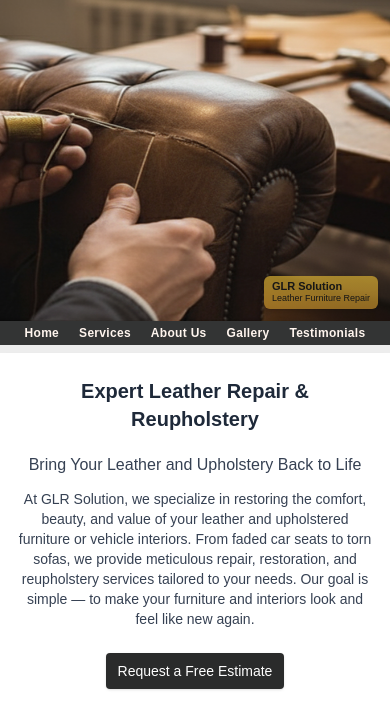
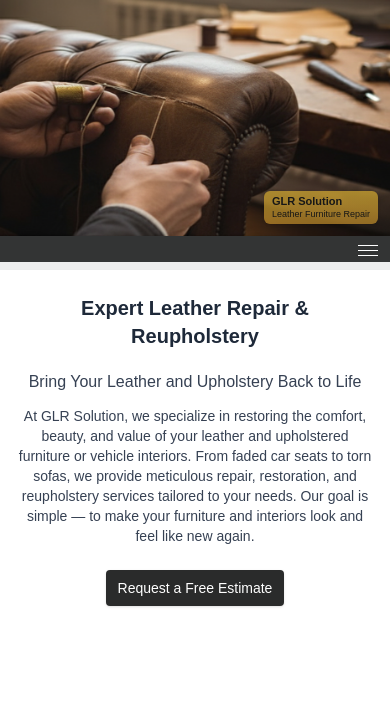
Before and after one commit to evunti/llc-app, a Next.js app: page / in a window 390 px wide. Shown: the top 728 px of the page. Built offline with nearby package versions, Linux system fonts and the light colour scheme.

Commit message:
fix: mobile nav bar and cover photo

```diff
--- a/app/components/navbar.tsx
+++ b/app/components/navbar.tsx
@@ -16,9 +16,9 @@ export function NavBar() {
 
   return (
     <nav className="w-full flex justify-center mb-2 relative px-0 z-20">
-      <div className="w-full flex items-center justify-center relative min-h-[20px] bg-[#2a2b2b]/95 md:border-b-2 md:shadow-sm">
-  {/* Desktop nav (now visible on mobile) */}
-  <div className="flex gap-1 py-0 sm:gap-2 sm:py-0.5">
+      <div className="w-full flex items-center justify-center relative min-h-[26px] py-2 md:py-3 bg-[#2a2b2b]/95 md:border-b-2 md:shadow-sm">
+        {/* Desktop nav (now visible on mobile) */}
+        <div className="hidden md:flex gap-2 py-1 sm:gap-3 sm:py-1.5">
           <Link
             href="/"
             className="text-[#FFF5EE] no-underline text-xs sm:text-sm font-semibold tracking-wide px-2 py-1 rounded hover:bg-[#cda632]/20 transition"
@@ -50,8 +50,8 @@ export function NavBar() {
             Testimonials
           </Link>
         </div>
-  {/* Mobile hamburger hidden when showing desktop links */}
-  <div className="hidden absolute right-2 top-1/2 -translate-y-1/2 items-center h-full">
+        {/* Mobile hamburger hidden when showing desktop links */}
+        <div className="md:hidden absolute right-2 top-1/2 -translate-y-1/2 items-center h-full">
           <button
             onClick={() => setDropdownOpen(!dropdownOpen)}
             className="bg-none border-none cursor-pointer p-0 flex flex-col justify-center items-center w-7 h-7"
@@ -72,42 +72,29 @@ export function NavBar() {
           </button>
         </div>
         {/* Mobile dropdown */}
+        {/* Mobile dropdown (simplified) */}
         {dropdownOpen && isMobile && (
-          <div className="absolute top-full left-0 w-full bg-[#2a2b2b]/95 border-t border-[#cda632] shadow-lg z-30 flex flex-col items-center animate-fade-in">
+          <div className="absolute top-full right-2 w-48 bg-[#2a2b2b]/95 border border-[#444] shadow-lg z-30 flex flex-col items-stretch rounded-md overflow-hidden animate-fade-in">
             <Link
               href="/"
-              className="block w-full px-4 py-2 text-[#FFF5EE] text-sm text-center border-b border-[#444] font-semibold tracking-wide"
+              className="block w-full px-4 py-3 text-[#FFF5EE] text-sm text-left border-b border-[#444] font-semibold"
               onClick={() => setDropdownOpen(false)}
             >
               Home
             </Link>
             <Link
               href="/services"
-              className="block w-full px-4 py-2 text-[#FFF5EE] text-sm text-center border-b border-[#444] font-semibold tracking-wide"
+              className="block w-full px-4 py-3 text-[#FFF5EE] text-sm text-left border-b border-[#444] font-semibold"
               onClick={() => setDropdownOpen(false)}
             >
               Services
             </Link>
             <Link
               href="/about"
-              className="block w-full px-4 py-2 text-[#FFF5EE] text-sm text-center border-b border-[#444] font-semibold tracking-wide"
+              className="block w-full px-4 py-3 text-[#FFF5EE] text-sm text-left font-semibold"
               onClick={() => setDropdownOpen(false)}
             >
-              About Us
-            </Link>
-            <Link
-              href="/gallery"
-              className="block w-full px-4 py-2 text-[#FFF5EE] text-sm text-center border-b border-[#444] font-semibold tracking-wide"
-              onClick={() => setDropdownOpen(false)}
-            >
-              Gallery
-            </Link>
-            <Link
-              href="/testimonials"
-              className="block w-full px-4 py-2 text-[#FFF5EE] text-sm text-center font-semibold tracking-wide"
-              onClick={() => setDropdownOpen(false)}
-            >
-              Testimonials
+              About
             </Link>
           </div>
         )}
--- a/app/layout.tsx
+++ b/app/layout.tsx
@@ -15,7 +15,7 @@ export default function RootLayout({
               <img
                 src="/images/cover.png"
                 alt="Cover"
-                className="w-full object-cover object-center h-[38vh] sm:h-[48vh] md:h-[56vh]"
+                className="w-full object-cover object-top h-[28vh] sm:h-[48vh] md:h-[56vh]"
               />
               <div
                 className="absolute right-3 bottom-3 sm:right-6 sm:bottom-6 bg-[#cda632]/70 text-[#171717] px-2 py-1 z-50 rounded-md shadow-sm max-w-[140px] sm:max-w-[220px]"
```
